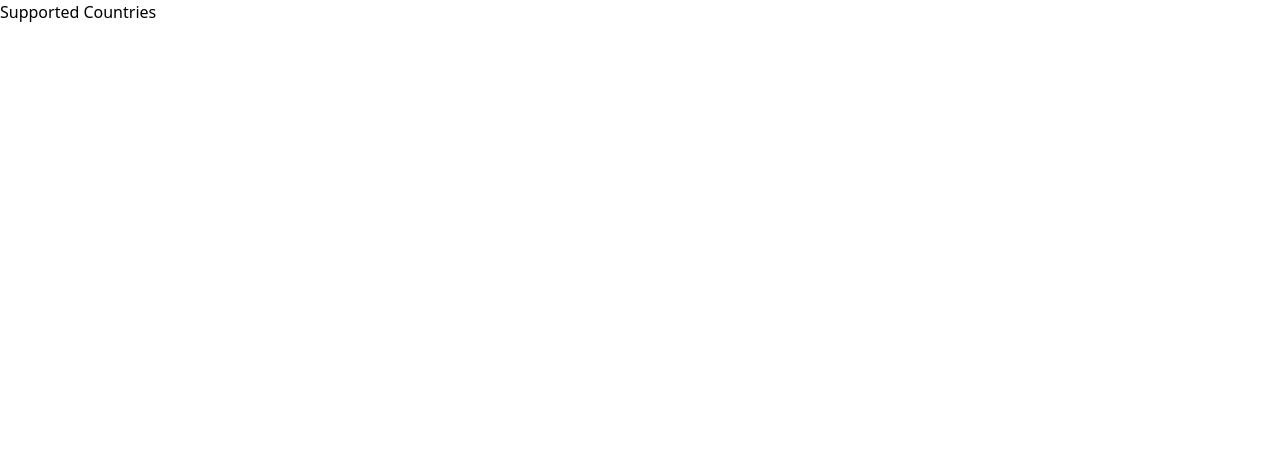
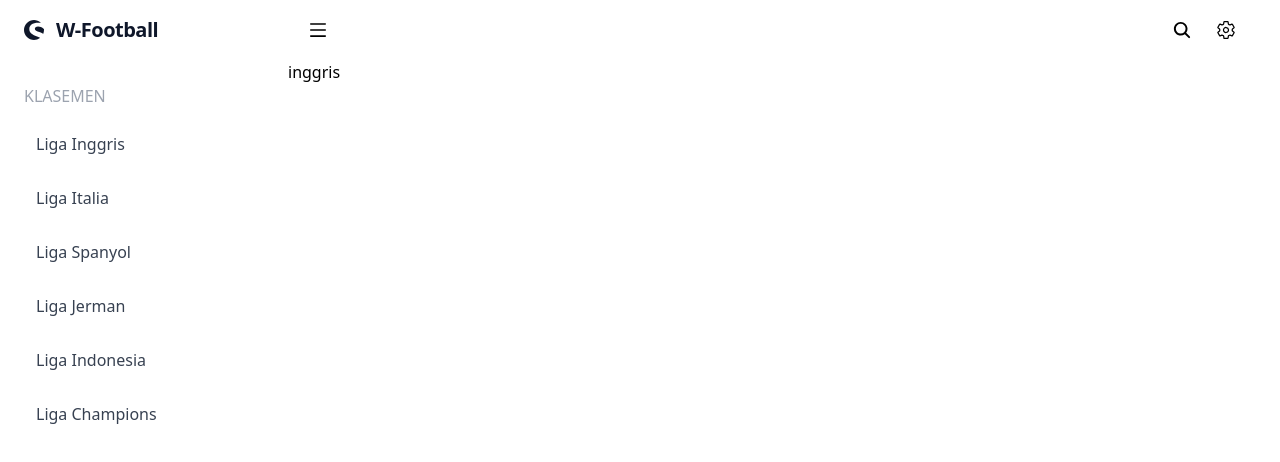
Before and after one commit to Islahihyaa/football-website-with-api-football, a React (Create React App) app: page / in a window 1280 px wide. Shown: the top 462 px of the page. Built offline with nearby package versions, Linux system fonts and the light colour scheme; no server answers.

Commit message:
Create Navbar

```diff
--- a/src/App.js
+++ b/src/App.js
@@ -1,18 +1,46 @@
 import React from "react";
-import { BrowserRouter, Routes, Route } from "react-router-dom"
+import { BrowserRouter, Routes, Route } from "react-router-dom";
 import { Navbar, Sidebar } from "./components";
-import { Competition } from "./pages";
 
-function App() {
+const App = () => {
+  const activeMenu = true;
   return (
     <>
       <BrowserRouter>
-        <section>
-          <Competition />
-        </section>
+        <div className="flex relative">
+          {activeMenu ? (
+            <div className="w-72 fixed sidebar bg-primary">
+              <Sidebar />
+            </div>
+          ) : (
+            <div className="w-0">
+              <Sidebar />
+            </div>
+          )}
+          <div
+            className={`bg-main-bg min-h-screen w-full ${
+              activeMenu ? "md:ml-72" : "flex-2"
+            }`}
+          >
+            <div
+              className="fixed md:static bg-main-bg w-full">
+              <Navbar />
+            </div>
+          <div>
+            <Routes>
+              <Route path="/" element="inggris"/>
+              <Route path="/ligaInggris" element="inggris"/>
+              <Route path="/LigaItalia" element="Italia"/>
+              <Route path="/LigaSpanyol" element="Spanyol"/>
+              <Route path="/LigaJerman" element="jerman"/>
+              <Route path="/LigaIndonesia" element="Indonesia"/>
+            </Routes>
+          </div>
+          </div>
+        </div>
       </BrowserRouter>
     </>
   );
-}
+};
 
 export default App;
--- a/src/components/Navbar.jsx
+++ b/src/components/Navbar.jsx
@@ -1,8 +1,30 @@
-import React from 'react'
+import React from 'react';
+import { AiOutlineMenu } from 'react-icons/ai';
+import { IoSearch , IoSettingsOutline } from "react-icons/io5";
+
+const NavButton = ({dotColor, icon}) => (
+  <button
+    type='button'
+    onClick={()=> {}}
+    className='relative text-xl rounded-full p-3 hover:bg-dark-gray'
+  >
+    <span
+      style={{background: dotColor}}
+      className='absolute inline-flex rounded-full h-2 w-2 right-2 top-2'
+    />
+    {icon}
+  </button>
+)
 
 const Navbar = () => {
   return (
-    <div>Navbar</div>
+    <div className='flex justify-between p-2 md:mr-6 relative'>
+      <NavButton customFunc={() => {}} icon={<AiOutlineMenu/>} />
+      <div>
+        <NavButton customFunc={() => {}} icon={<IoSearch/>}/>
+        <NavButton customFunc={() => {}} icon={<IoSettingsOutline/>}/>
+      </div>
+    </div>
   )
 }
 
```
